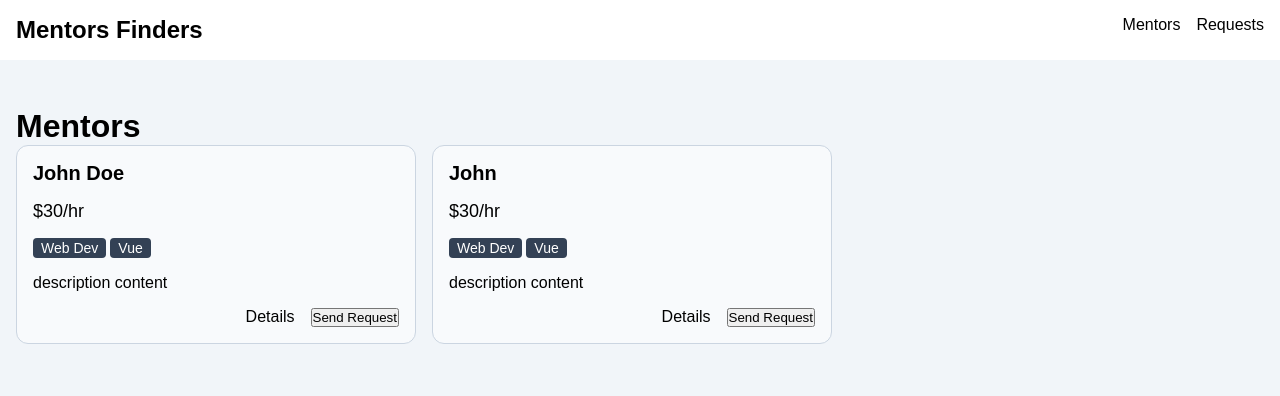
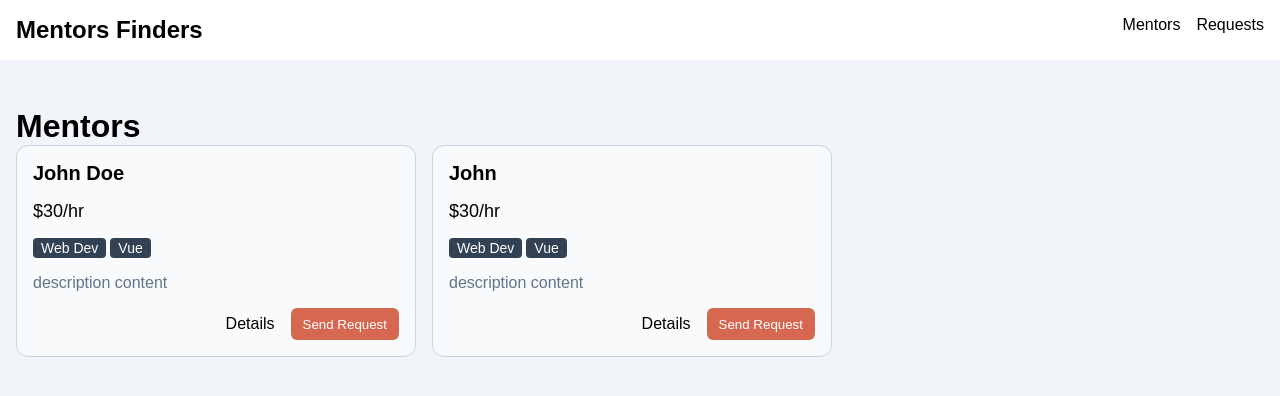
Before and after one commit to ngrwisnu/mentor-finder, a Vue app: page /mentors in a window 1280 px wide. Shown: the top 396 px of the page. Built offline with nearby package versions, Linux system fonts and the light colour scheme.

Commit message:
add button component

```diff
--- a/src/components/mentors/MentorCard.vue
+++ b/src/components/mentors/MentorCard.vue
@@ -1,9 +1,11 @@
 <script>
 import BaseBadge from '@/components/ui/BaseBadge.vue'
+import BaseButton from '../ui/BaseButton.vue'
 
 export default {
   components: {
-    BaseBadge
+    BaseBadge,
+    BaseButton
   },
   props: {
     id: {
@@ -50,7 +52,8 @@ export default {
     <div class="mentor-card__desc">{{ desc }}</div>
     <div class="actions">
       <RouterLink :to="detailsLink(id)">Details</RouterLink>
-      <button @click="requestLink(id)">Send Request</button>
+      <!-- <button @click="">Send Request</button> -->
+      <BaseButton @click-handler="requestLink(id)">Send Request</BaseButton>
     </div>
   </div>
 </template>
@@ -88,11 +91,13 @@ export default {
 
 .mentor-card__desc {
   font-size: 1rem;
+  color: #64748b;
 }
 
 .actions {
   display: flex;
   gap: 1rem;
   justify-content: end;
+  align-items: center;
 }
 </style>
--- /dev/null
+++ b/src/components/ui/BaseButton.vue
@@ -0,0 +1,21 @@
+<template>
+  <button @click="$emit('clickHandler')" class="button">
+    <slot></slot>
+  </button>
+</template>
+
+<style scoped>
+.button {
+  border: none;
+  border-radius: 6px;
+  height: 32px;
+  background-color: #d66851;
+  color: white;
+  padding: 6px 12px;
+}
+
+.button:hover {
+  cursor: pointer;
+  background-color: #c74b32;
+}
+</style>
```
